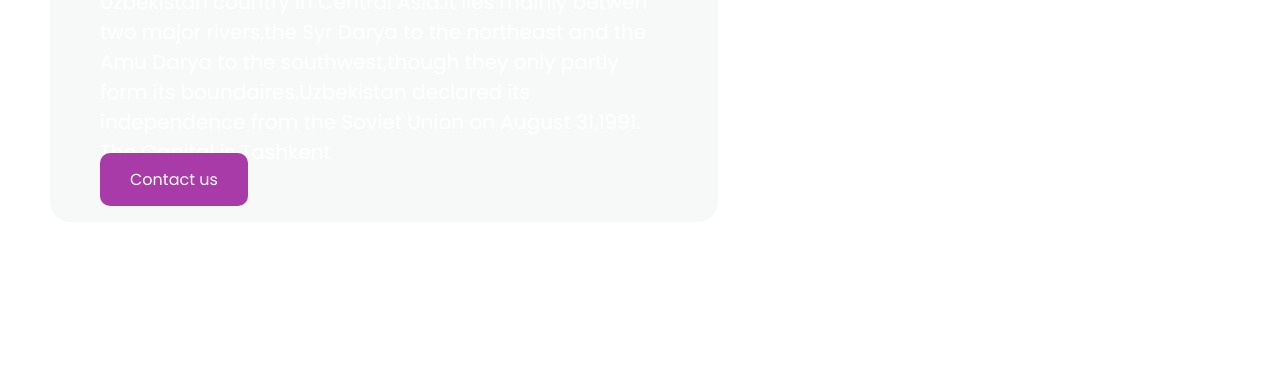
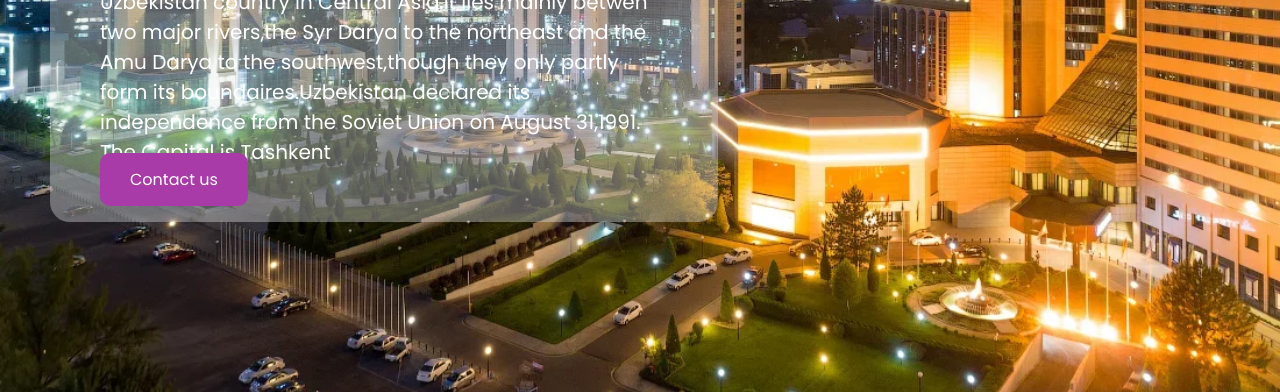
Before and after one commit to dilyordev/homework4, a plain HTML site: page index.html in a window 1280 px wide. Shown: the part 408-800 px from the top of the page. Drawn offline with Linux system fonts and the light colour scheme; the site is published under a folder, as on GitHub Pages, so addresses that start at the root find nothing.

Commit message:
Update style.css

```diff
--- a/style.css
+++ b/style.css
@@ -11,7 +11,7 @@
 main{
     width: 100%;
     height: 100vh;
-    background: url(/ras/travel.png);
+    background: url(ras/travel.png);
     background-position: center;
     background-size: cover;
 }
```
